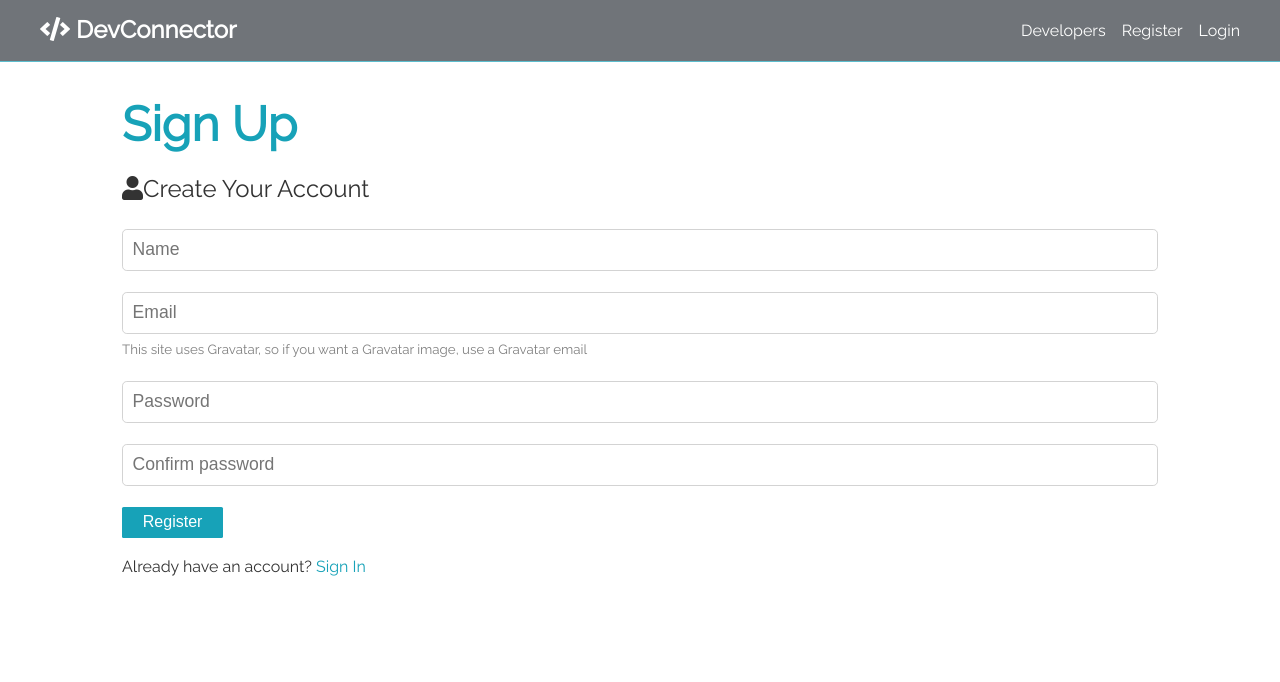
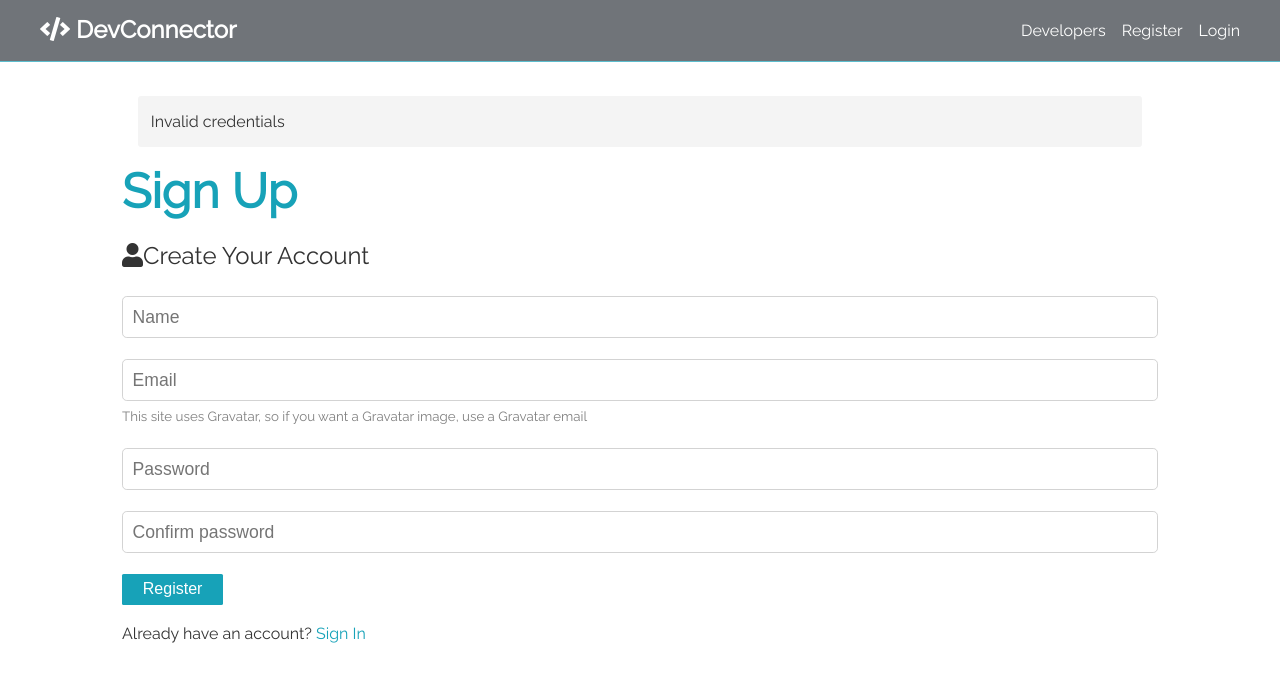
Before and after one commit to Amir-Bagjani/sass-website-travi, a React (Create React App) app: page /register in a window 1280 px wide. Shown: the top 682 px of the page. Built offline with nearby package versions, Linux system fonts and the light colour scheme.

Commit message:
alert added

```diff
--- a/src/components/Navbar.jsx
+++ b/src/components/Navbar.jsx
@@ -5,7 +5,7 @@ function Navbar() {
   return (
     <nav className="navbar bg-dark">
         <h1>
-            <a href="dashboard"><i className="fas fa-code"></i> DevConnector</a>
+            <Link to="/"><i className="fas fa-code"></i> DevConnector</Link>
         </h1>
         <ul>
             <li><Link to="profile">Developers</Link></li>
--- a/src/pages/Register.jsx
+++ b/src/pages/Register.jsx
@@ -4,6 +4,9 @@ import { Link } from "react-router-dom";
 const Register = () => {
   return (
     <section className="container">
+        <div className="alert alert-danger">
+            Invalid credentials
+        </div>
       <h1 className="large text-primary">Sign Up</h1>
       <p className="lead">
         <i className="fas fa-user"></i>Create Your Account
--- a/src/styles/_utilities.scss
+++ b/src/styles/_utilities.scss
@@ -90,6 +90,28 @@
   }
 }
 
+//alert
+.alert{
+    padding: 0.8rem;
+    margin: 1rem;
+    color: #333;
+    background-color: $light-color;
+    border-radius: 0.2rem;
+
+    &.alert-primary{
+        @include set-background($primary-color)
+    }
+    &.alert-dark{
+        @include set-background($dark-color)
+    }
+    &.alert-success{
+        @include set-background($success-color)
+    }
+    &.alert-dangerr{
+        @include set-background($danger-color)
+    }
+}
+
 //overlay
 .dark-overlay {
   height: 100%;
```
